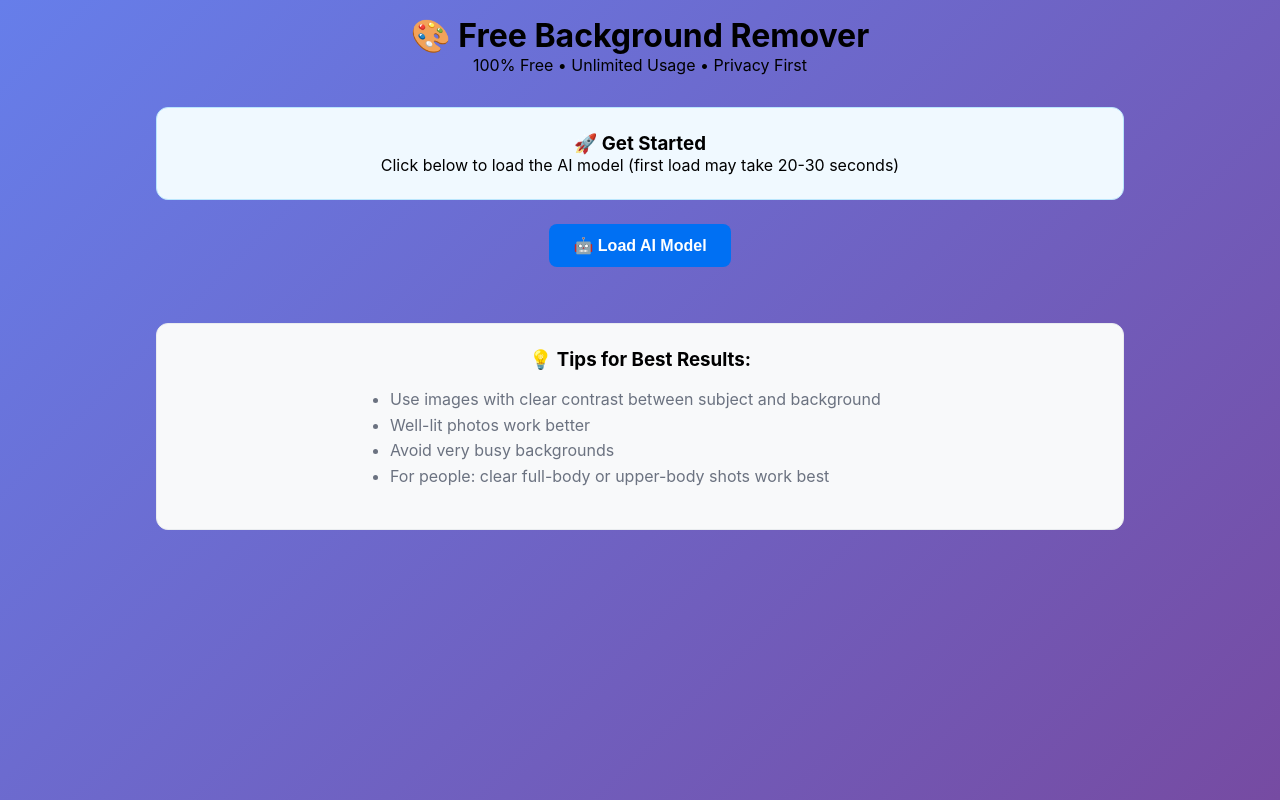
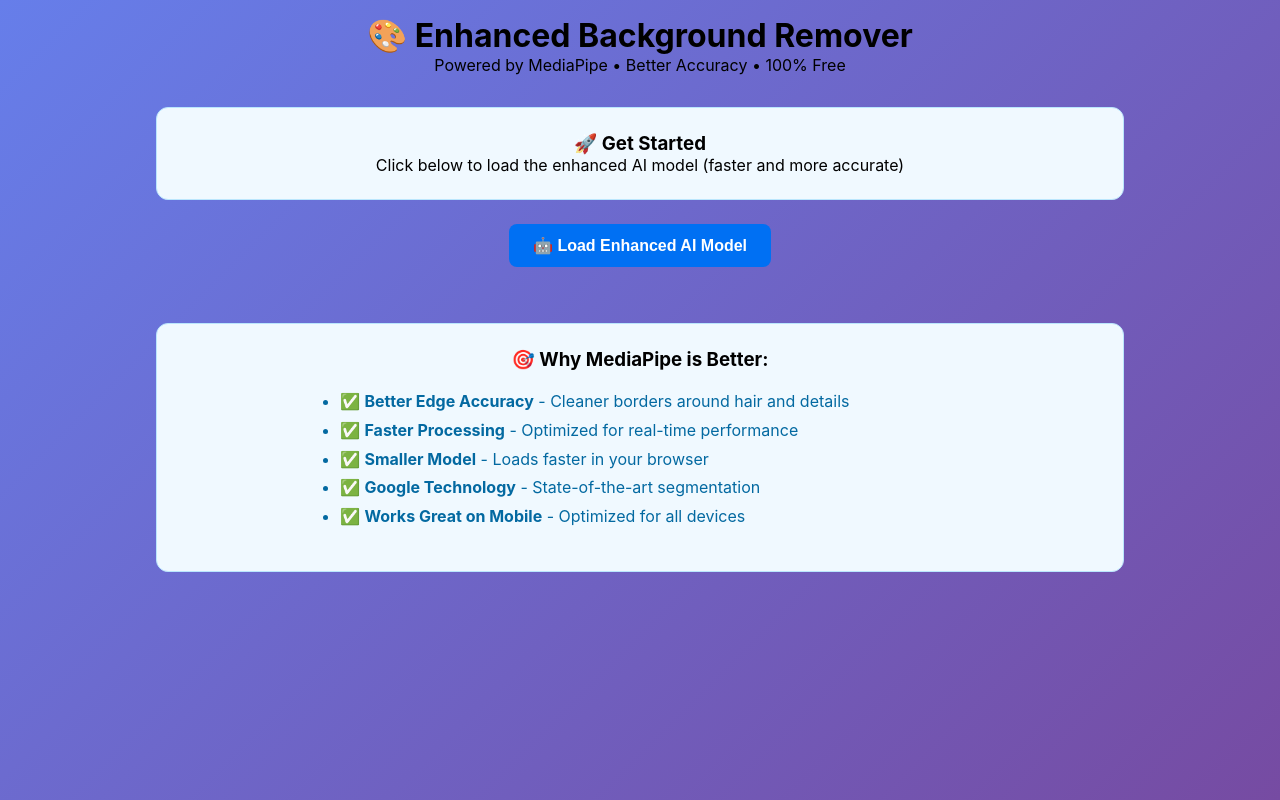
Before and after one commit to danukaya123/background-remover-tfjs, a Next.js app: page / in a window 1280 px wide. Built offline with nearby package versions, Linux system fonts and the light colour scheme.

Commit message:
Update BackgroundRemover.js

```diff
--- a/components/BackgroundRemover.js
+++ b/components/BackgroundRemover.js
@@ -10,40 +10,54 @@
   const fileInputRef = useRef(null);
   const canvasRef = useRef(null);
 
-  // Load TensorFlow.js and BodyPix dynamically
+  // Load MediaPipe Selfie Segmentation
   const loadModel = async () => {
     setModelLoading(true);
     setError(null);
 
     try {
-      console.log('Loading TensorFlow.js...');
+      console.log('Loading MediaPipe Selfie Segmentation...');
 
-      // Dynamically import TensorFlow.js
-      const tf = await import('@tensorflow/tfjs');
-      const bodyPix = await import('@tensorflow-models/body-pix');
+      // Dynamically import MediaPipe
+      const selfieSegmentation = await import('@mediapipe/selfie_segmentation');
+      const { SelfieSegmentation } = selfieSegmentation;
 
-      console.log('TensorFlow.js loaded, now loading BodyPix model...');
-
-      // Load BodyPix model with simpler configuration
-      const loadedModel = await bodyPix.load({
-        architecture: 'MobileNetV1',
-        outputStride: 16,
-        multiplier: 0.75,
-        quantBytes: 2
+      // Create and configure the model
+      const loadedModel = new SelfieSegmentation({
+        locateFile: (file) => {
+          return `https://cdn.jsdelivr.net/npm/@mediapipe/selfie_segmentation/${file}`;
+        }
       });
 
-      console.log('✅ BodyPix model loaded successfully');
-      setModel(loadedModel);
+      loadedModel.setOptions({
+        modelSelection: 1, // 0-general, 1-landscape (better accuracy)
+        selfieMode: false,
+      });
+
+      loadedModel.onResults((results) => {
+        // Model is ready when it can process results
+        console.log('✅ MediaPipe model loaded successfully');
+        setModel(loadedModel);
+        setModelLoading(false);
+      });
+
+      // Initialize with a blank image to trigger loading
+      const tempCanvas = document.createElement('canvas');
+      tempCanvas.width = 100;
+      tempCanvas.height = 100;
+      const tempCtx = tempCanvas.getContext('2d');
+      tempCtx.fillRect(0, 0, 100, 100);
+
+      await loadedModel.send({ image: tempCanvas });
 
     } catch (error) {
-      console.error('❌ Error loading model:', error);
+      console.error('❌ Error loading MediaPipe model:', error);
       setError(`Failed to load AI model: ${error.message}. Please refresh and try again.`);
+      setModelLoading(false);
     }
-
-    setModelLoading(false);
   };
 
-  // Correct background removal using proper BodyPix API
+  // Process image with MediaPipe (much more accurate)
   const removeBackground = async () => {
     if (!model || !originalImage) return;
 
@@ -64,22 +78,35 @@
       canvas.width = img.width;
       canvas.height = img.height;
 
-      // Draw original image
+      // Draw original image first
       ctx.drawImage(img, 0, 0);
 
-      // Get segmentation
-      const segmentation = await model.segmentPerson(canvas, {
-        internalResolution: 'medium',
-        segmentationThreshold: 0.7,
+      // Use MediaPipe for segmentation (much more accurate)
+      await new Promise((resolve) => {
+        model.onResults((results) => {
+          // Clear canvas
+          ctx.clearRect(0, 0, canvas.width, canvas.height);
+
+          // Draw only the person (segmentation mask)
+          ctx.save();
+          ctx.drawImage(results.segmentationMask, 0, 0, canvas.width, canvas.height);
+
+          // Only keep the parts of the original image where mask is opaque
+          ctx.globalCompositeOperation = 'source-in';
+          ctx.drawImage(img, 0, 0, canvas.width, canvas.height);
+
+          // Restore
+          ctx.globalCompositeOperation = 'source-over';
+          ctx.restore();
+
+          resolve();
+        });
+
+        // Process the image
+        model.send({ image: canvas });
       });
 
-      // Create mask using the CORRECT BodyPix API
-      const mask = bodyPixToMask(segmentation, img.width, img.height);
-
-      // Apply mask to create transparency
-      applyMask(ctx, mask, img.width, img.height);
-
-      // Get result
+      // Get the final result
       const resultUrl = canvas.toDataURL('image/png');
       setProcessedImage(resultUrl);
 
@@ -89,49 +116,6 @@
     }
 
     setLoading(false);
-  };
-
-  // CORRECT: Create mask from segmentation data
-  const bodyPixToMask = (segmentation, width, height) => {
-    const mask = new ImageData(width, height);
-
-    for (let i = 0; i < segmentation.data.length; i++) {
-      const pixelValue = segmentation.data[i];
-      const maskIndex = i * 4;
-
-      if (pixelValue === 1) {
-        // Person - make pixel white (opaque)
-        mask.data[maskIndex] = 255;     // R
-        mask.data[maskIndex + 1] = 255; // G
-        mask.data[maskIndex + 2] = 255; // B
-        mask.data[maskIndex + 3] = 255; // A
-      } else {
-        // Background - make pixel black (transparent)
-        mask.data[maskIndex] = 0;       // R
-        mask.data[maskIndex + 1] = 0;   // G
-        mask.data[maskIndex + 2] = 0;   // B
-        mask.data[maskIndex + 3] = 0;   // A
-      }
-    }
-
-    return mask;
-  };
-
-  // Apply mask to canvas
-  const applyMask = (ctx, mask, width, height) => {
-    // Create temporary canvas for mask
-    const maskCanvas = document.createElement('canvas');
-    const maskCtx = maskCanvas.getContext('2d');
-    maskCanvas.width = width;
-    maskCanvas.height = height;
-
-    // Apply mask to temporary canvas
-    maskCtx.putImageData(mask, 0, 0);
-
-    // Use destination-in to apply transparency
-    ctx.globalCompositeOperation = 'destination-in';
-    ctx.drawImage(maskCanvas, 0, 0);
-    ctx.globalCompositeOperation = 'source-over';
   };
 
   const handleFileUpload = (event) => {
@@ -180,8 +164,8 @@
 
   return (
     <div style={styles.container}>
-      <h1>🎨 Free Background Remover</h1>
-      <p>100% Free • Unlimited Usage • Privacy First</p>
+      <h1>🎨 Enhanced Background Remover</h1>
+      <p>Powered by MediaPipe • Better Accuracy • 100% Free</p>
 
       {/* Error Display */}
       {error && (
@@ -198,7 +182,7 @@
         {!model && !modelLoading && (
           <div style={styles.welcome}>
             <h3>🚀 Get Started</h3>
-            <p>Click below to load the AI model (first load may take 20-30 seconds)</p>
+            <p>Click below to load the enhanced AI model (faster and more accurate)</p>
           </div>
         )}
 
@@ -214,19 +198,19 @@
           {modelLoading ? (
             <>
               <div style={styles.spinner}></div>
-              Loading AI Model...
+              Loading Enhanced AI Model...
             </>
           ) : model ? (
-            '✅ AI Model Loaded!'
+            '✅ Enhanced AI Model Loaded!'
           ) : (
-            '🤖 Load AI Model'
+            '🤖 Load Enhanced AI Model'
           )}
         </button>
 
         {modelLoading && (
           <div style={styles.loadingInfo}>
-            <p>⏳ Downloading AI model (~20MB)...</p>
-            <p style={styles.smallText}>This may take 20-30 seconds on first load</p>
+            <p>⏳ Loading MediaPipe Selfie Segmentation...</p>
+            <p style={styles.smallText}>This model is faster and more accurate than the previous version</p>
           </div>
         )}
       </div>
@@ -302,14 +286,15 @@
         </div>
       )}
 
-      {/* Tips */}
-      <div style={styles.tips}>
-        <h3>💡 Tips for Best Results:</h3>
-        <ul style={styles.tipsList}>
-          <li>Use images with clear contrast between subject and background</li>
-          <li>Well-lit photos work better</li>
-          <li>Avoid very busy backgrounds</li>
-          <li>For people: clear full-body or upper-body shots work best</li>
+      {/* Benefits of MediaPipe */}
+      <div style={styles.benefits}>
+        <h3>🎯 Why MediaPipe is Better:</h3>
+        <ul style={styles.benefitsList}>
+          <li>✅ <strong>Better Edge Accuracy</strong> - Cleaner borders around hair and details</li>
+          <li>✅ <strong>Faster Processing</strong> - Optimized for real-time performance</li>
+          <li>✅ <strong>Smaller Model</strong> - Loads faster in your browser</li>
+          <li>✅ <strong>Google Technology</strong> - State-of-the-art segmentation</li>
+          <li>✅ <strong>Works Great on Mobile</strong> - Optimized for all devices</li>
         </ul>
       </div>
 
@@ -458,18 +443,18 @@
     borderRadius: '8px',
     border: '1px solid #e5e7eb'
   },
-  tips: {
+  benefits: {
     marginTop: '3rem',
     padding: '1.5rem',
-    background: '#f8f9fa',
+    background: '#f0f9ff',
     borderRadius: '12px',
-    border: '1px solid #e9ecef'
+    border: '1px solid #bae6fd'
   },
-  tipsList: {
+  benefitsList: {
     textAlign: 'left',
-    maxWidth: '500px',
+    maxWidth: '600px',
     margin: '1rem auto',
-    color: '#6b7280',
-    lineHeight: '1.6'
+    color: '#0369a1',
+    lineHeight: '1.8'
   }
 };
```
